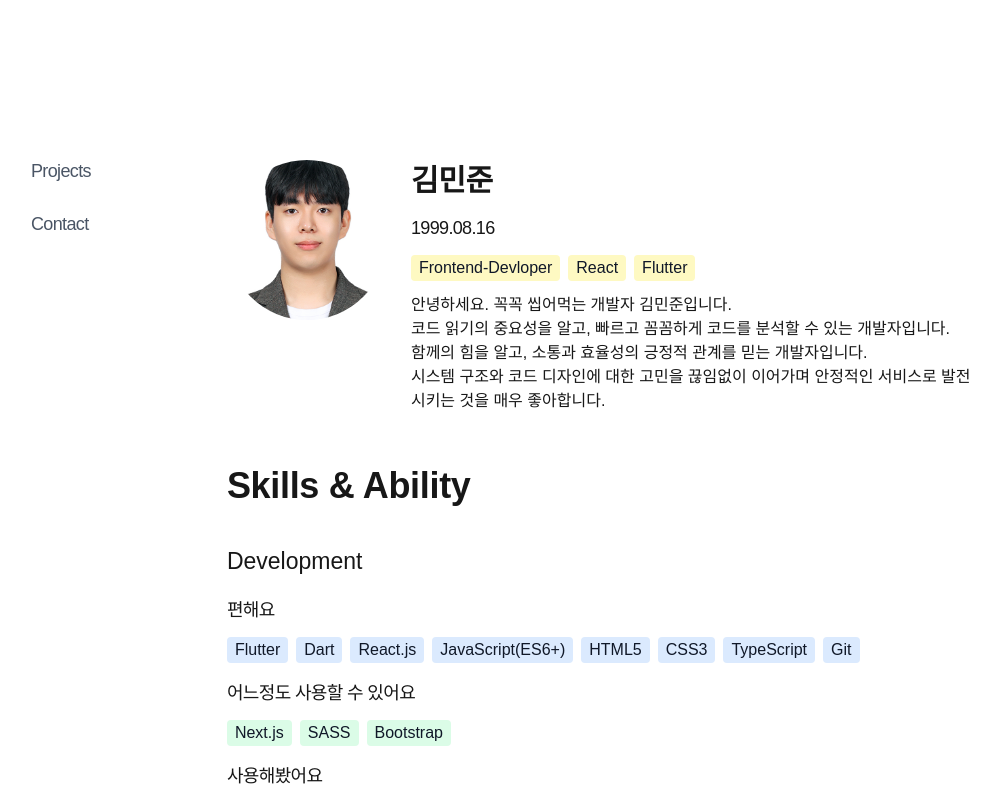
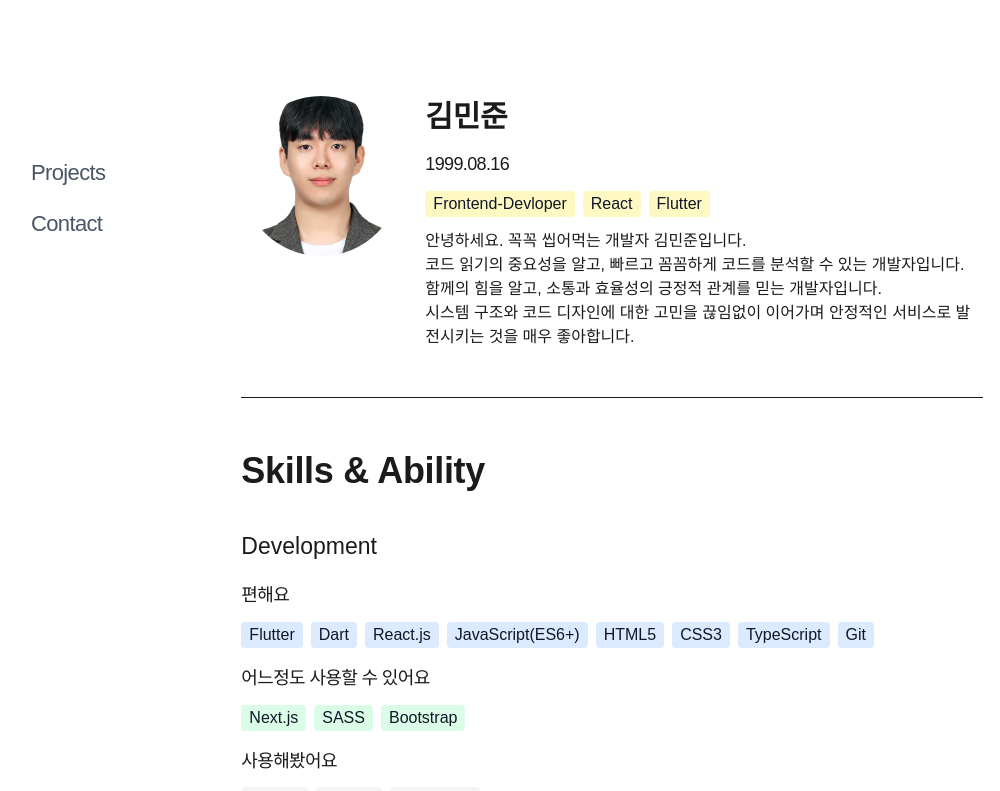
Before and after one commit to muminjun/portfolio, a Next.js app: page / in a window 1280 px wide. Shown: the top 791 px of the page, without its empty margins (73-1073 px from the left). Built offline with nearby package versions, Linux system fonts and the light colour scheme; a web font is replaced by a local one.

Commit message:
[feat/component] 공통 divider 추가

```diff
--- a/src/app/_components/lnb/lnb-item.tsx
+++ b/src/app/_components/lnb/lnb-item.tsx
@@ -16,7 +16,7 @@ export default function LnbItem({ title, href }: LnbItemProps) {
       <Link
         href={href}
         className={
-          "flex items-center cursor-pointer p-2 duration-200 text-detail-large" +
+          "flex items-center cursor-pointer p-2 duration-200 text-body-small" +
           (isActive
             ? " text-white"
             : " text-gray-600 hover:text-white")
--- a/src/app/_components/lnb/lnb-menu.tsx
+++ b/src/app/_components/lnb/lnb-menu.tsx
@@ -8,7 +8,7 @@ export default function LnbMenu() {
   ];
 
   return (
-    <div className="flex flex-col justify-start gap-2 h-full">
+    <div className="flex flex-col justify-start h-full">
       {menuItems.map((item, index) => (
         <LnbItem key={index} title={item.title} href={item.href} />
       ))}
--- /dev/null
+++ b/src/app/_components/ui/divider/divider.tsx
@@ -0,0 +1,3 @@
+export default function Divider() {
+  return <hr className="border-t" style={{ borderColor: 'var(--color-gray-40)' }} />;
+}
--- a/src/app/globals.css
+++ b/src/app/globals.css
@@ -4,7 +4,7 @@
 
 :root {
   --background: #ffffff;
-  --foreground: #171717;
+  --foreground: #1b1b1e;
 }
 
 @theme inline {
@@ -73,7 +73,7 @@
 
 @media (prefers-color-scheme: dark) {
   :root {
-    --background: #0a0a0a;
+    --background: #1b1b1e;
     --foreground: #ededed;
   }
 }
--- a/src/app/page.tsx
+++ b/src/app/page.tsx
@@ -1,6 +1,7 @@
 import { ChipItemProps } from "@/types/chip";
 import HeroSection from "./_components/sections/hero/hero-section";
 import SkillsSection from "./_components/sections/skills/skills-section";
+import Divider from "./_components/ui/divider/divider";
 
 export default function HomePage() {
   const chipItems: ChipItemProps[] = [
@@ -21,9 +22,11 @@ export default function HomePage() {
   ];
 
   return (
-    <div className="space-y-12 px-32 py-16">
+    <div className="space-y-12 px-32">
       <HeroSection />
+      <Divider />
       <SkillsSection />
+      <Divider />
     </div>
   );
 }
```
